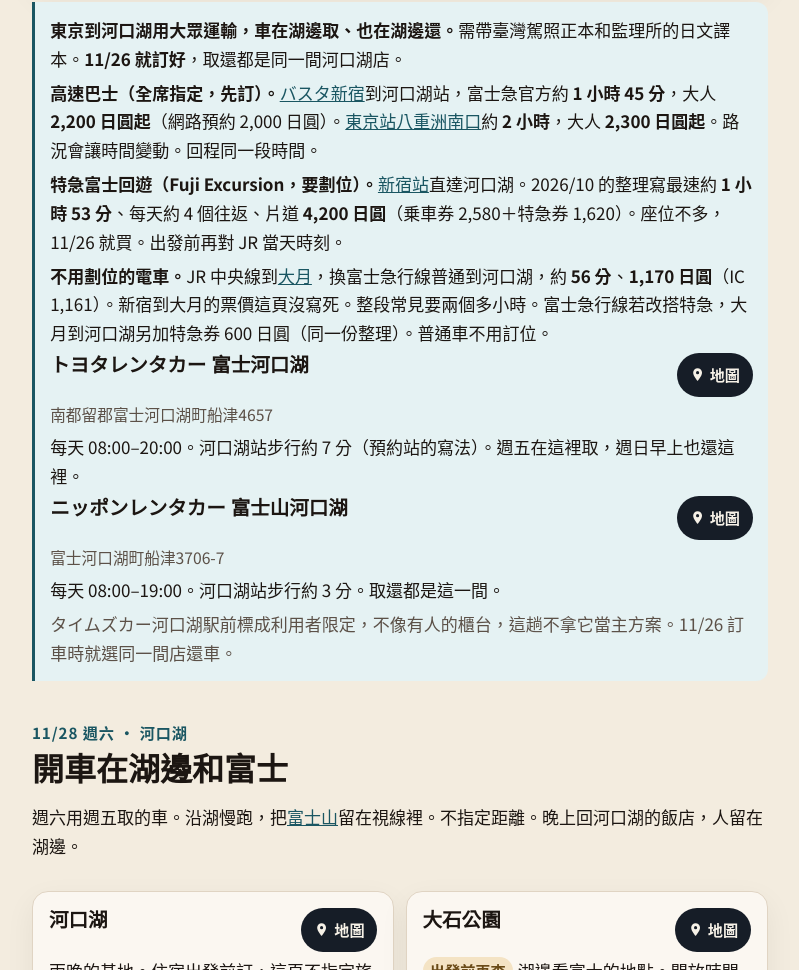
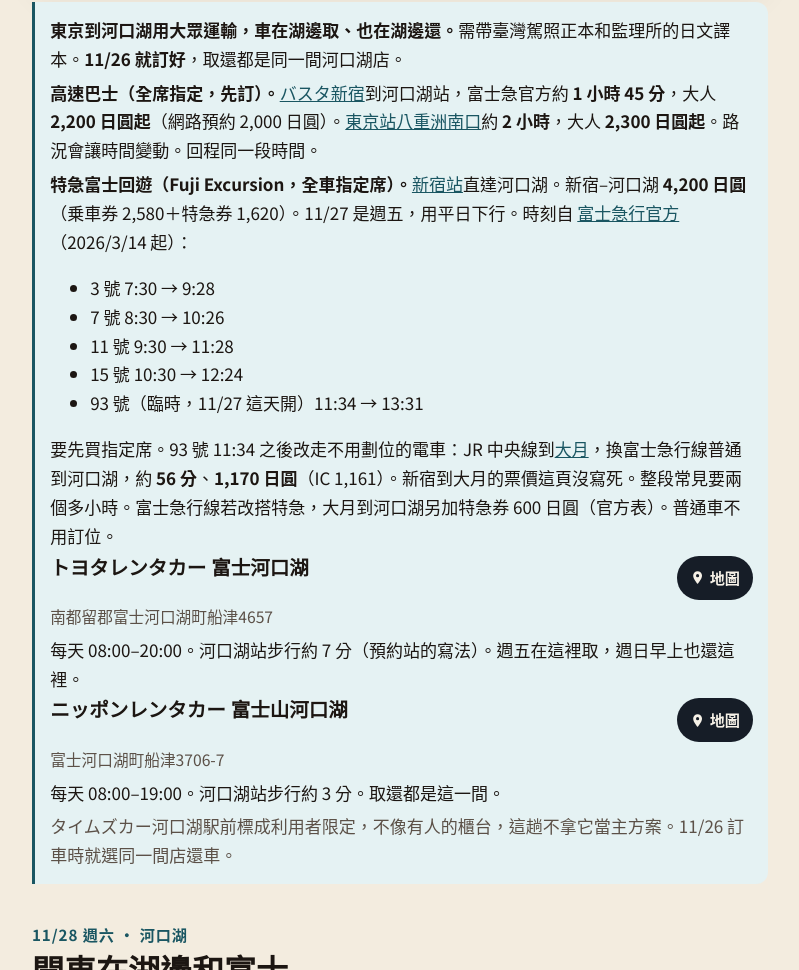
Before and after one commit to GrantLiang/tokyo2611, a plain HTML site: page index.html in a window 1280 px wide. Shown: the part 7561-8531 px from the top of the page, without its empty margins (240-1039 px from the left). Drawn offline with Linux system fonts and the light colour scheme.

Commit message:
Add the Friday Fuji Excursion timetable from Shinjuku.
Weekday trains 3, 7, 11, 15, and extra 93 reach Kawaguchiko by early afternoon. Later departures use the Chuo line to Otsuki and the Fujikyu local.

Co-authored-by: Grant Liang <lianghungdi@gmail.com>

```diff
--- a/index.html
+++ b/index.html
@@ -407,8 +407,15 @@
       <div class="note lake">
         <p><strong>東京到河口湖用大眾運輸，車在湖邊取、也在湖邊還。</strong>需帶臺灣駕照正本和監理所的日文譯本。<strong>11/26 就訂好</strong>，取還都是同一間河口湖店。</p>
         <p><strong>高速巴士（全席指定，先訂）。</strong><a href="https://www.google.com/maps/search/?api=1&query=%E3%83%90%E3%82%B9%E3%82%BF%E6%96%B0%E5%AE%BF">バスタ新宿</a>到河口湖站，富士急官方約 <strong>1 小時 45 分</strong>，大人 <strong>2,200 日圓起</strong>（網路預約 2,000 日圓）。<a href="https://www.google.com/maps/search/?api=1&query=%E6%9D%B1%E4%BA%AC%E9%A7%85%E5%85%AB%E9%87%8D%E6%B4%B2%E5%8D%97%E5%8F%A3">東京站八重洲南口</a>約 <strong>2 小時</strong>，大人 <strong>2,300 日圓起</strong>。路況會讓時間變動。回程同一段時間。</p>
-        <p><strong>特急富士回遊（Fuji Excursion，要劃位）。</strong><a href="https://www.google.com/maps/search/?api=1&query=%E6%96%B0%E5%AE%BF%E9%A7%85">新宿站</a>直達河口湖。2026/10 的整理寫最速約 <strong>1 小時 53 分</strong>、每天約 4 個往返、片道 <strong>4,200 日圓</strong>（乗車券 2,580＋特急券 1,620）。座位不多，11/26 就買。出發前再對 JR 當天時刻。</p>
-        <p><strong>不用劃位的電車。</strong>JR 中央線到<a href="https://www.google.com/maps/search/?api=1&query=%E5%A4%A7%E6%9C%88%E9%A7%85">大月</a>，換富士急行線普通到河口湖，約 <strong>56 分</strong>、<strong>1,170 日圓</strong>（IC 1,161）。新宿到大月的票價這頁沒寫死。整段常見要兩個多小時。富士急行線若改搭特急，大月到河口湖另加特急券 600 日圓（同一份整理）。普通車不用訂位。</p>
+        <p><strong>特急富士回遊（Fuji Excursion，全車指定席）。</strong><a href="https://www.google.com/maps/search/?api=1&query=%E6%96%B0%E5%AE%BF%E9%A7%85">新宿站</a>直達河口湖。新宿–河口湖 <strong>4,200 日圓</strong>（乗車券 2,580＋特急券 1,620）。11/27 是週五，用平日下行。時刻自 <a href="http://www.fujikyu-railway.jp/fujikaiyuu/">富士急行官方</a>（2026/3/14 起）：</p>
+        <ul>
+          <li>3 號 7:30 → 9:28</li>
+          <li>7 號 8:30 → 10:26</li>
+          <li>11 號 9:30 → 11:28</li>
+          <li>15 號 10:30 → 12:24</li>
+          <li>93 號（臨時，11/27 這天開）11:34 → 13:31</li>
+        </ul>
+        <p>要先買指定席。93 號 11:34 之後改走不用劃位的電車：JR 中央線到<a href="https://www.google.com/maps/search/?api=1&query=%E5%A4%A7%E6%9C%88%E9%A7%85">大月</a>，換富士急行線普通到河口湖，約 <strong>56 分</strong>、<strong>1,170 日圓</strong>（IC 1,161）。新宿到大月的票價這頁沒寫死。整段常見要兩個多小時。富士急行線若改搭特急，大月到河口湖另加特急券 600 日圓（官方表）。普通車不用訂位。</p>
         <div class="place-head">
           <h3>トヨタレンタカー 富士河口湖</h3>
           <a class="map" href="https://www.google.com/maps/search/?api=1&query=%E3%83%88%E3%83%A8%E3%82%BF%E3%83%AC%E3%83%B3%E3%82%BF%E3%82%AB%E3%83%BC%20%E5%AF%8C%E5%A3%AB%E6%B2%B3%E5%8F%A3%E6%B9%96%20%E8%88%B9%E6%B4%A54657" aria-label="在 Google 地圖開啟トヨタレンタカー富士河口湖">
@@ -691,7 +698,7 @@
             <li>CI100 09:30／13:30、CI101 14:35／17:45：冬季班表。另有來源把 CI100 抵達寫成 13:15。</li>
             <li>河口湖、大石公園、忠靈塔、卡奇卡奇山纜車：只核對地名。時刻與票價標成出發前再查。</li>
             <li>11/26 只住天王洲的 ANA Holiday Inn 東京灣。11/29 住 ANA Crowne Plaza 成田（堀之內 68）。APA、MyStays 不再當這趟的住宿。</li>
-            <li>新宿高速巴士約 1 小時 45 分、2,200 日圓起；東京站約 2 小時、2,300 日圓起：富士急官方，全席指定。富士回遊最速約 1 小時 53 分、4,200 日圓，是 2026/10 的整理，要劃位。大月–河口湖普通 1,170 日圓、約 56 分；特急券另加 600 日圓也來自那份整理。</li>
+            <li>新宿高速巴士約 1 小時 45 分、2,200 日圓起；東京站約 2 小時、2,300 日圓起：富士急官方，全席指定。富士回遊平日下行（2026/3/14 起，富士急行官方）：3 號 7:30–9:28、7 號 8:30–10:26、11 號 9:30–11:28、15 號 10:30–12:24、93 號臨時 11:34–13:31（11/27 平日開）。新宿–河口湖 4,200 日圓。大月–河口湖普通 1,170 日圓、約 56 分。</li>
             <li>租車：トヨタ富士河口湖店船津 4657、08:00–20:00；ニッポン富士山河口湖店船津 3706-7、08:00–19:00。取還都是同一間。</li>
             <li>LuggAgent：富士河口湖⇄成田兩件 157 美元起，櫃台取件 09:00–11:00，當天 21:00 前送到飯店；加急約多 20 美元則 18:00 前。須提前 24–72 小時，這趟最晚 11/27 訂。官網 <a href="https://luggagent.com/ja/japan/narita">luggagent.com/ja/japan/narita</a>，最終價格以訂頁為準。</li>
             <li>teamLab Borderless：11/26–30 通常 8:30–21:00，最後入館約 20:00，須先買時段票。Planets 現場不售票。</li>
```
